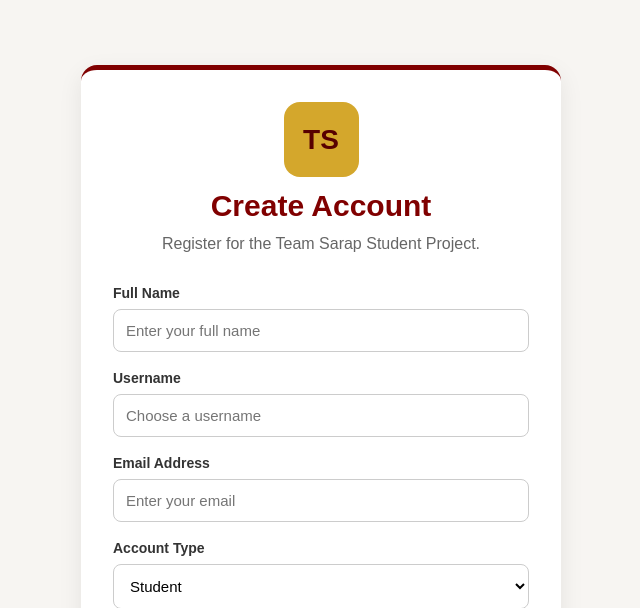
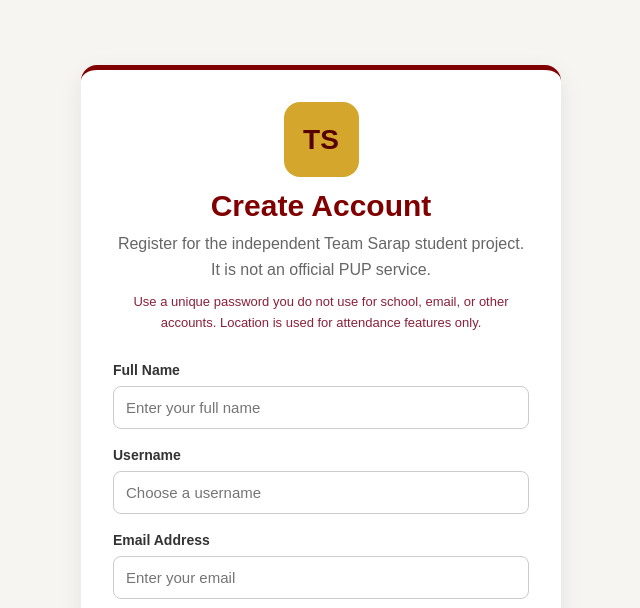
Before and after one commit to ejvpunelas-cpu/gps-attendance-system, a Flask app: page /register in a window 1280 px wide. Shown: the part 76-684 px from the top of the page, without its empty margins (319-959 px from the left). Run offline with Flask 3, Linux system fonts and the light colour scheme.

Commit message:
Add account safety and project disclaimer to registration

```diff
--- a/templates/register.html
+++ b/templates/register.html
@@ -11,7 +11,8 @@
             <div class="auth-logo team-sarap-mark" aria-hidden="true">TS</div>
 
             <h1>Create Account</h1>
-            <p>Register for the Team Sarap Student Project.</p>
+            <p>Register for the independent Team Sarap student project. It is not an official PUP service.</p>
+            <p style="margin-top:10px;color:#8a203b;font-size:13px;">Use a unique password you do not use for school, email, or other accounts. Location is used for attendance features only.</p>
         </div>
 
         <form method="POST" action="{{ url_for('register') }}">
```
